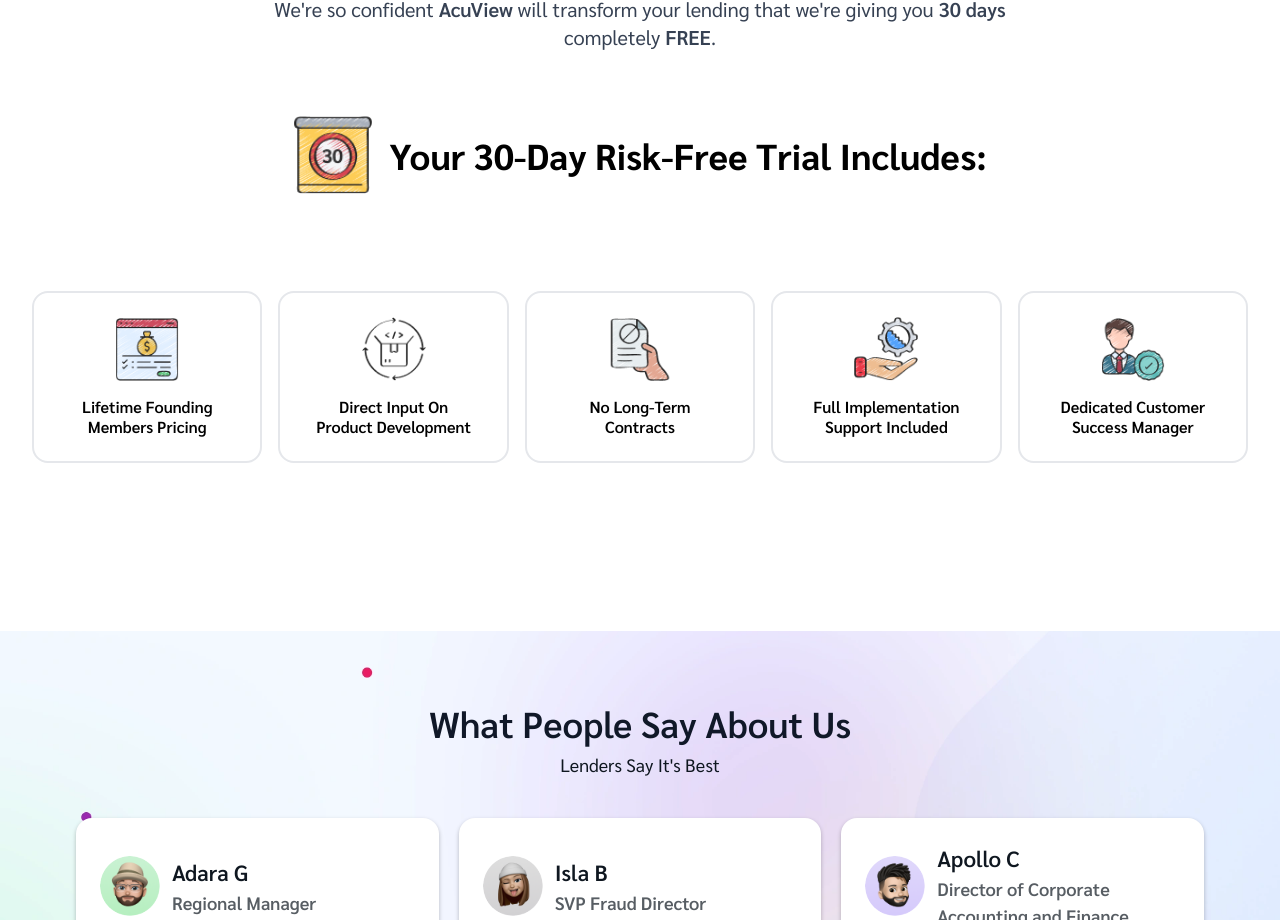
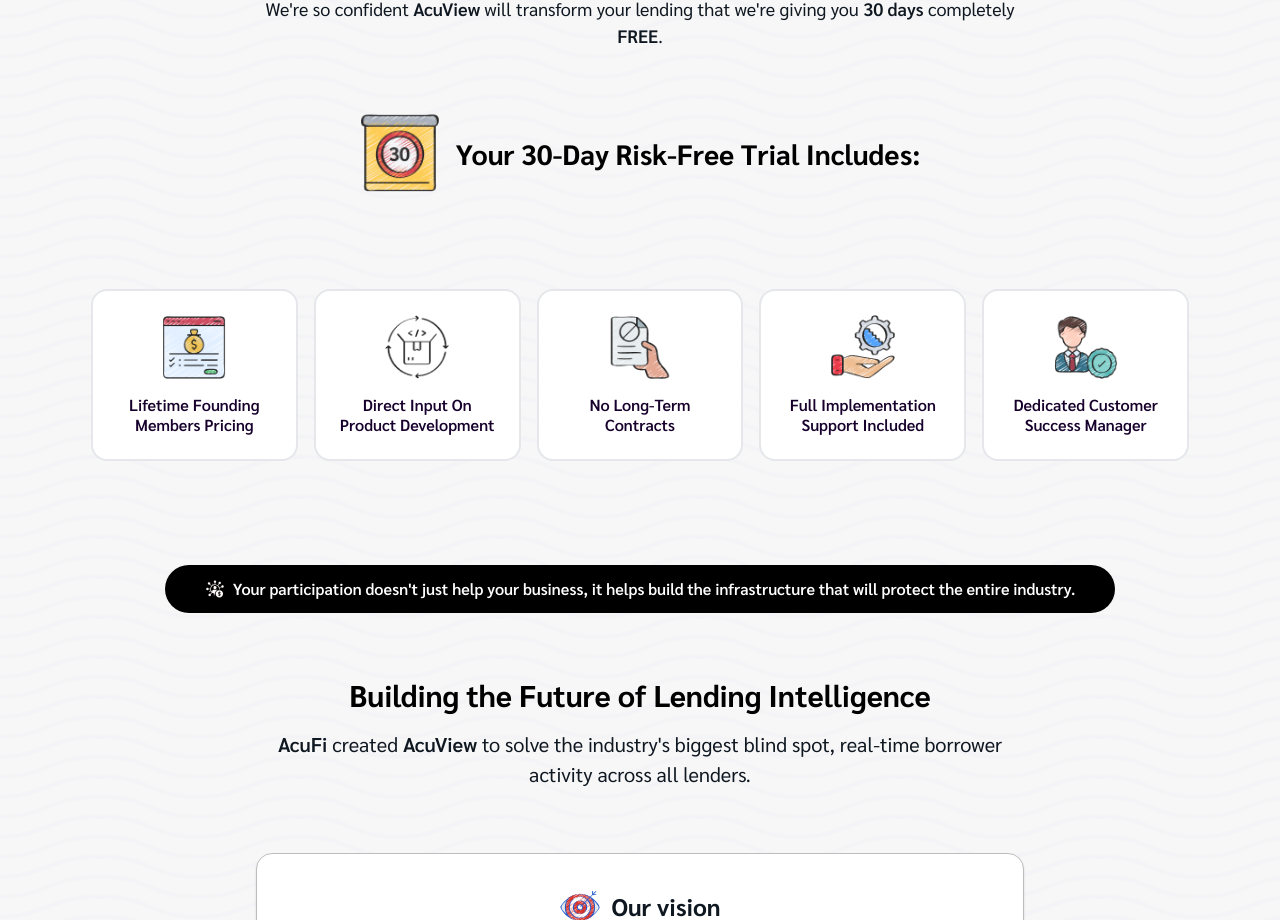
Before and after one commit to Patil-Nandini/AcuView, a Next.js app: page / in a window 1280 px wide. Shown: the part 11080-12000 px from the top of the page. Built offline with nearby package versions, Linux system fonts and the light colour scheme.

Commit message:
30 Days FREE section design completion

```diff
--- a/src/components/30DaysFree.tsx
+++ b/src/components/30DaysFree.tsx
@@ -1,18 +1,21 @@
-import React from 'react';
-import Image from 'next/image';
+"use client"
+import React from "react";
+import Image from "next/image";
 
 const ThirtyDaysFree: React.FC = () => {
   return (
-    <div className="min-h-screen bg-white px-4 sm:px-6 lg:px-8 py-12 sm:py-16 lg:py-20">
+    <div className="min-h-screen bg-white px-4 sm:px-6 lg:px-8 py-12 sm:py-16 lg:py-20 font-sarabun bg-[url('/Indroducing-Section-bg.png')] flex flex-col justtify-center items-center">
       <div className="max-w-7xl mx-auto">
         {/* Heading and subtitle */}
         <div className="text-center mb-12 sm:mb-16">
-          <h1 className="text-4xl sm:text-5xl lg:text-6xl font-bold text-black mb-6">
+          <h1 className="text-[40px] font-bold text-black mb-6">
             30 Days FREE — No Strings Attached
           </h1>
-          <p className="text-lg sm:text-xl text-gray-700 max-w-3xl mx-auto">
-            We're so confident <span className="font-semibold">AcuView</span> will transform your lending that we're{' '}
-            giving you <span className="font-semibold">30 days</span> completely <span className="font-semibold">FREE</span>.
+          <p className="text-[18px] text-[#0F1720] max-w-3xl mx-auto">
+            We're so confident <span className="font-semibold">AcuView</span>{" "}
+            will transform your lending that we're giving you{" "}
+            <span className="font-semibold">30 days</span> completely{" "}
+            <span className="font-semibold">FREE</span>.
           </p>
         </div>
 
@@ -27,7 +30,7 @@ const ThirtyDaysFree: React.FC = () => {
                 className="object-contain"
               />
             </div>
-            <h2 className="text-2xl sm:text-3xl lg:text-4xl font-bold text-black text-center">
+            <h2 className="text-[28px] font-bold text-black text-center">
               Your 30-Day Risk-Free Trial Includes:
             </h2>
           </div>
@@ -147,6 +150,89 @@ const ThirtyDaysFree: React.FC = () => {
           />
         </div>
       </div>
+      <div className="flex flex-col justify-center items-center w-[100%] pt-10">
+        <div className="bg-black text-white flex justify-center items-center rounded-[40px] py-3 px-10 mb-16 text-sm sm:text-base max-w-5xl">
+          <span className="font-semibold flex items-center justify-center gap-2">
+            <Image
+              src="/affiliate-marketing.svg"
+              alt="Rocket Icon"
+              width={20}
+              height={20}
+            />
+            Your participation doesn&apos;t just help your business, it helps
+            build the infrastructure that will protect the entire industry.
+          </span>
+        </div>
+
+        <div className="text-center mb-16">
+          <h2 className="text-2xl sm:text-3xl font-bold text-black mb-4">
+            Building the Future of Lending Intelligence
+          </h2>
+          <p className="text-[20px] text-[#0F1720] max-w-3xl mx-auto">
+            <span className="font-semibold">AcuFi</span> created{" "}
+            <span className="font-semibold">AcuView</span> to solve the
+            industry&apos;s biggest blind spot, real-time borrower activity
+            across all lenders.
+          </p>
+        </div>
+
+        <div className="bg-white border border-[#BDBDBD] rounded-2xl p-8 max-w-3xl mx-auto mb-12 shadow-[0px_2px_2px_0px_#00000026]">
+          <div className="flex flex-col items-center text-center">
+            <div className="flex items-center gap-3 mb-4">
+              <div className="relative w-10 h-10 flex-shrink-0">
+                <Image
+                  src="/OurVision.svg"
+                  alt="Vision Icon"
+                  fill
+                  className="object-contain"
+                />
+              </div>
+              <h3 className="text-xl sm:text-2xl font-bold text-[#0F1720]">
+                Our vision
+              </h3>
+            </div>
+
+            <p className="text-[#504E4E] text-[18px]">
+              A world where lenders make decisions based on real-time
+              intelligence, not outdated credit reports.
+            </p>
+          </div>
+        </div>
+
+        <div className="text-center">
+          <p className="text-[18px] text-[#0F1720] mb-6">
+            Become a founding member of the world’s first real-time lending
+            network.
+          </p>
+          <h3 className="text-xl sm:text-2xl font-bold text-[#0F1720] mb-6">
+            Join the Revolution!
+          </h3>
+          <div className="w-[100%] flex justify-center items0-center">
+          <button
+            type="button"
+            className="flex items-center justify-center h-[90px] text-white font-semibold cursor-pointer w-[270px] sm:w-[290px] px-7"
+            style={{
+              backgroundImage: "url('/AcuViewButtonBg.webp')",
+              backgroundSize: "100% 100%",
+              backgroundRepeat: "no-repeat",
+              paddingBottom: "25px",
+            }}
+            aria-label="Start Your Free 90-Day Trial"
+            onClick={() =>
+              (window.location.href = "https://acufi.com/lets-connect/")
+            }
+          >
+            <Image
+              src="/RocketIcon.png"
+              alt="Rocket Icon"
+              width={20}
+              height={20}
+            />
+            <span className="ml-2 whitespace-nowrap">Start Your FREE 30-Day Trial!</span>
+          </button>
+          </div>
+        </div>
+      </div>
     </div>
   );
 };
@@ -163,15 +249,12 @@ interface CardProps {
 const Card: React.FC<CardProps> = ({ icon, alt, title, subtitle }) => (
   <div className="bg-white border-2 border-gray-200 rounded-2xl p-6 w-full h-full flex flex-col items-center justify-center text-center hover:shadow-lg transition-shadow">
     <div className="w-16 h-16 mb-4 relative flex-shrink-0">
-      <Image
-        src={icon}
-        alt={alt}
-        fill
-        className="object-contain"
-      />
+      <Image src={icon} alt={alt} fill className="object-contain" />
     </div>
-    <h3 className="text-base font-semibold text-black leading-tight">
-      {title}<br />{subtitle}
+    <h3 className="text-[16px] font-semibold text-[#17012C] leading-tight">
+      {title}
+      <br />
+      {subtitle}
     </h3>
   </div>
 );
```
Also changed, not shown: public/OurVision.svg (added).
